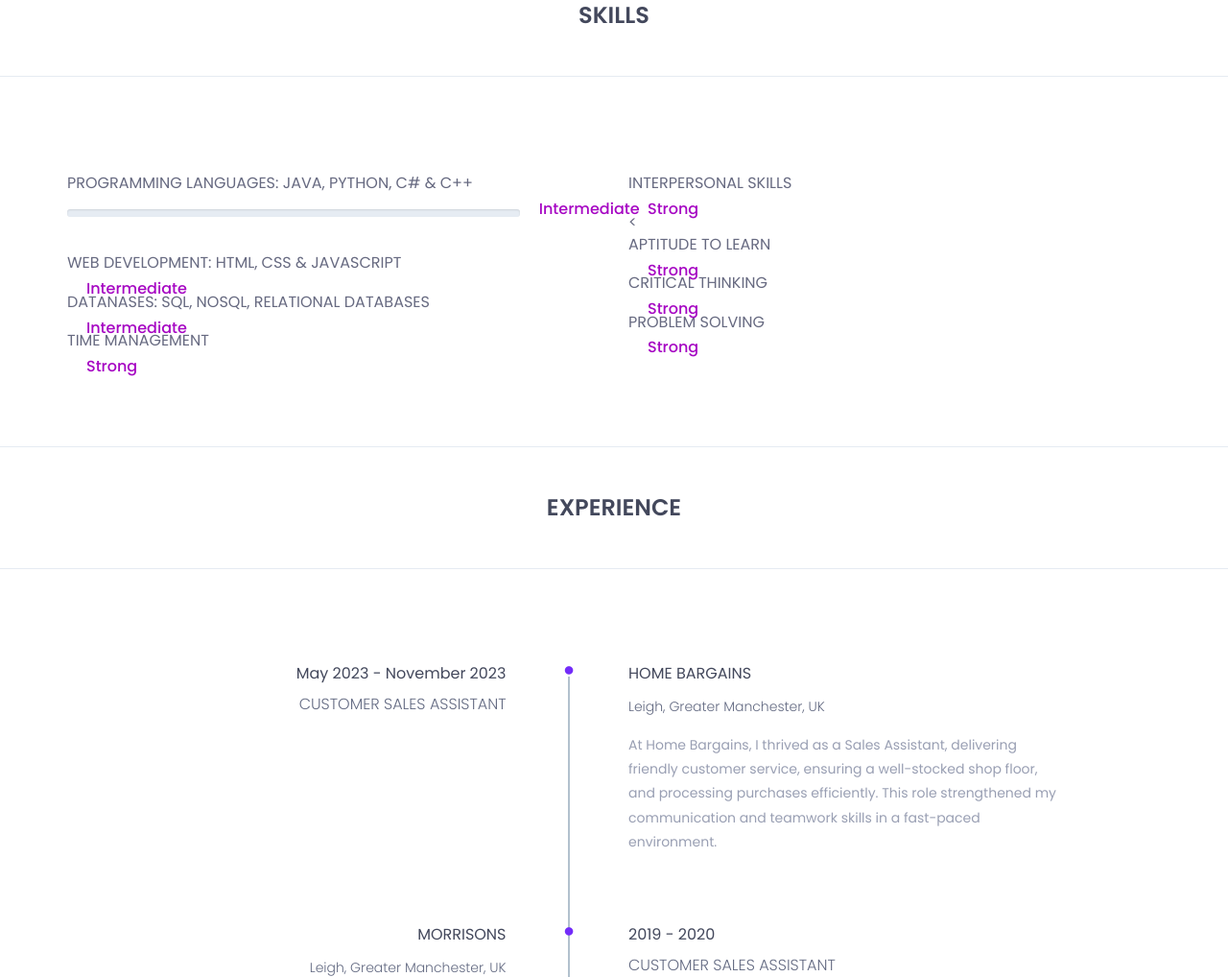
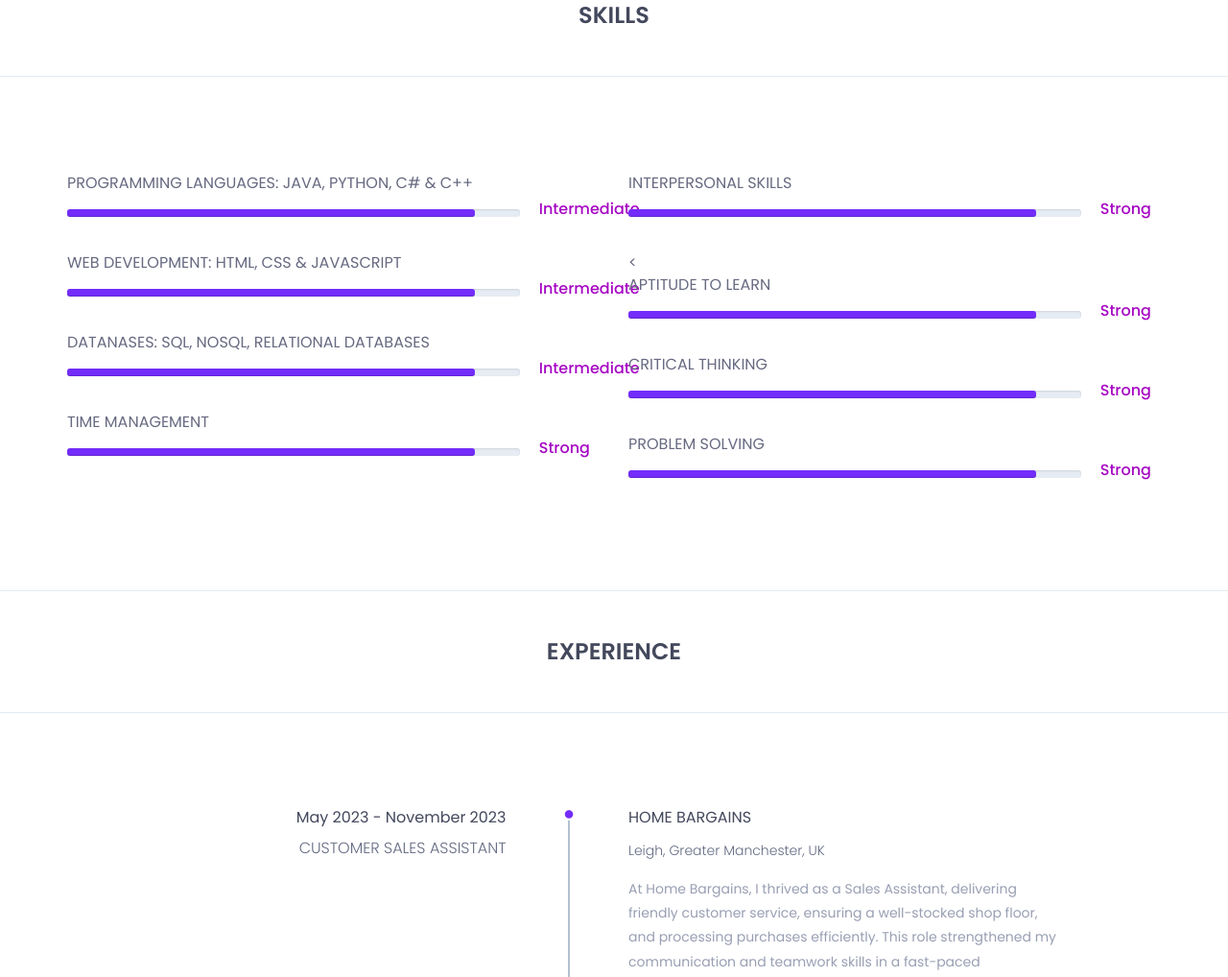
Before and after one commit to Boardy2219/christopherboardman.co.uk, a plain HTML site: page index.html in a window 1280 px wide. Shown: the part 2376-3394 px from the top of the page at 96% size. Drawn offline with nearby package versions, Linux system fonts and the light colour scheme.

Commit message:
Update index.html

```diff
--- a/index.html
+++ b/index.html
@@ -289,7 +289,9 @@
 										<span class="progressText">Programming Languages: Java, Python, C# & C++</span>
 										<div class="single-progress-txt">
 											<div class="progress ">
+											   <div class="progress-bar" role="progressbar" aria-valuenow="90" aria-valuemin="10" aria-valuemax="100" style="">
 
+											   </div>
 											</div>
 											<h3>Intermediate</h3>
 										</div>
@@ -297,6 +299,11 @@
 									<div class="barWrapper">
 										<span class="progressText">Web Development: HTML, CSS & JavaScript</span>
 										<div class="single-progress-txt">
+											<div class="progress ">
+											   <div class="progress-bar" role="progressbar" aria-valuenow="90" aria-valuemin="10" aria-valuemax="100" style="">
+
+											   </div>
+											</div>
 											<h3>Intermediate</h3>
 										</div>
 
@@ -304,12 +311,22 @@
 									<div class="barWrapper">
 										<span class="progressText">Datanases: SQL, NoSQL, Relational Databases</span>
 										<div class="single-progress-txt">
+											<div class="progress ">
+											   <div class="progress-bar" role="progressbar" aria-valuenow="90" aria-valuemin="10" aria-valuemax="100" style="">
+
+											   </div>
+											</div>
 											<h3>Intermediate</h3>
 										</div>
 									</div><!-- /.barWrapper -->
 									<div class="barWrapper">
 										<span class="progressText">Time Management</span>
 										<div class="single-progress-txt">
+											<div class="progress ">
+											   <div class="progress-bar" role="progressbar" aria-valuenow="90" aria-valuemin="10" aria-valuemax="100" style="">
+
+											   </div>
+											</div>
 											<h3>Strong</h3>
 										</div>
 									</div><!-- /.barWrapper -->
@@ -320,23 +337,43 @@
 									<div class="barWrapper">
 										<span class="progressText">Interpersonal Skills</span>
 										<div class="single-progress-txt">
+											<div class="progress ">
+											   <div class="progress-bar" role="progressbar" aria-valuenow="90" aria-valuemin="10" aria-valuemax="100" style="">
+
+											   </div>
+											</div>
 											<h3>Strong</h3>
 										</div>
 									</div><!-- /.barWrapper -->
 									<<div class="barWrapper">
 										<span class="progressText">Aptitude to Learn</span>
 										<div class="single-progress-txt">
+											<div class="progress ">
+											   <div class="progress-bar" role="progressbar" aria-valuenow="90" aria-valuemin="10" aria-valuemax="100" style="">
+
+											   </div>
+											</div>
 											<h3>Strong</h3>
 										</div>
 									<div class="barWrapper">
 										<span class="progressText">Critical Thinking</span>
 										<div class="single-progress-txt">
+											<div class="progress ">
+											   <div class="progress-bar" role="progressbar" aria-valuenow="90" aria-valuemin="10" aria-valuemax="100" style="">
+
+											   </div>
+											</div>
 											<h3>Strong</h3>
 										</div>
 									</div><!-- /.barWrapper -->
 									<div class="barWrapper">
 										<span class="progressText">Problem Solving</span>
 										<div class="single-progress-txt">
+											<div class="progress ">
+											   <div class="progress-bar" role="progressbar" aria-valuenow="90" aria-valuemin="10" aria-valuemax="100" style="">
+
+											   </div>
+											</div>
 											<h3>Strong</h3>
 										</div>
 									</div><!-- /.barWrapper -->
```
